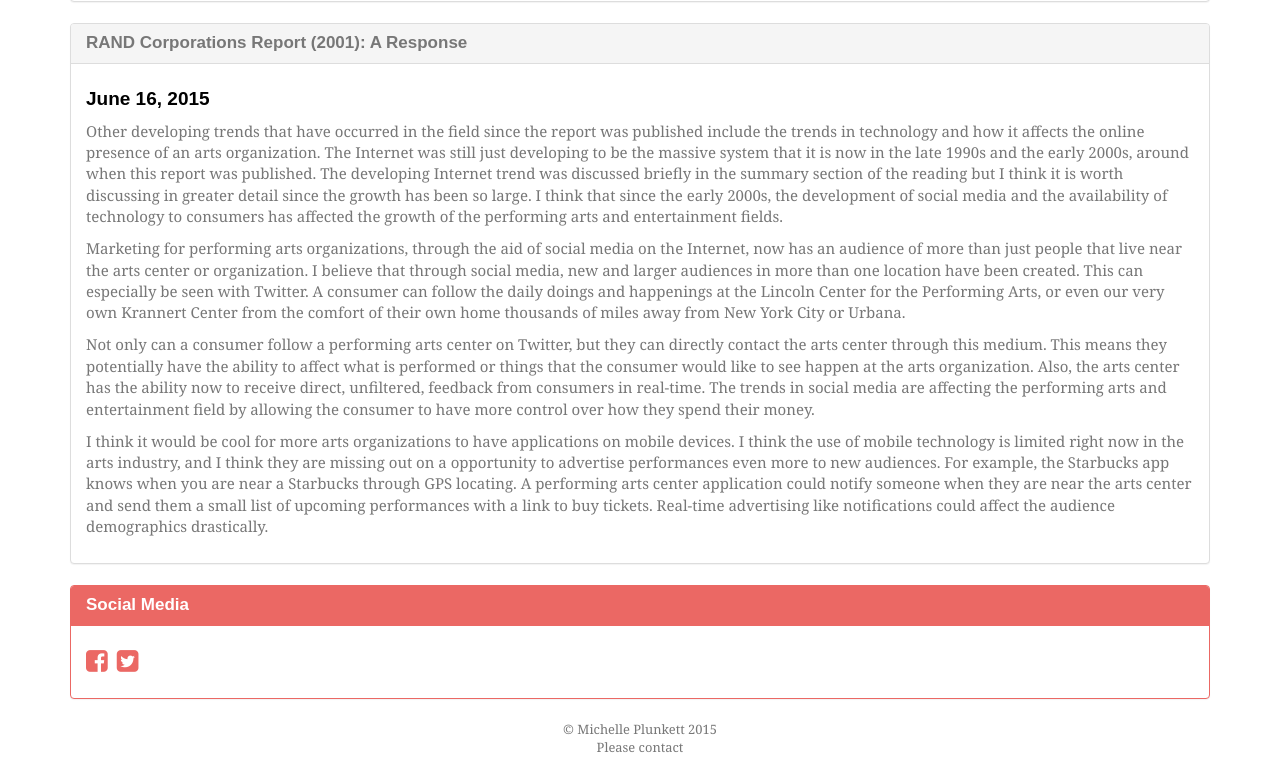
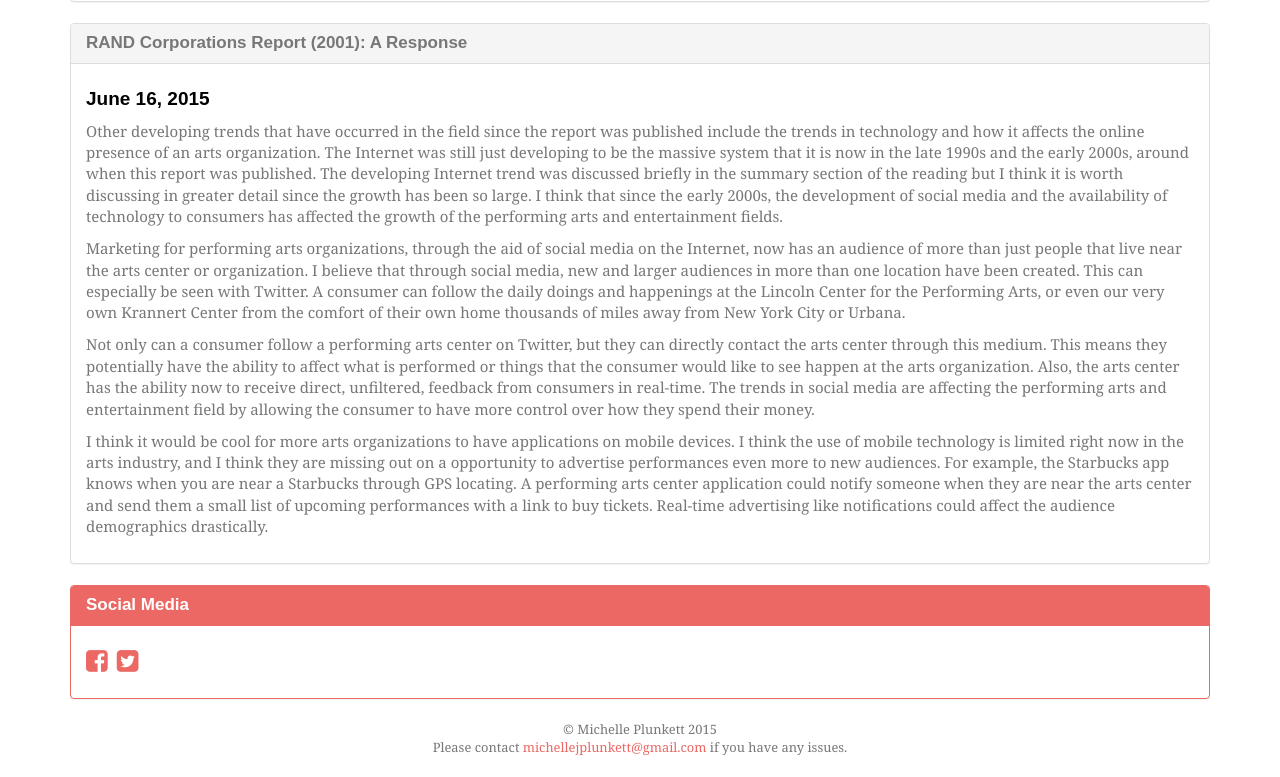
Before and after one commit to michelleplunkett/michelleplunkett.github.io, a Jekyll site: the page built from index.html, in a window 1280 px wide and 900 px high, scrolled down 1935 px, cut to the strip 123-900 px from the top of the window. Built offline with Jekyll 4.4.1, drawn with Linux system fonts in a browser that asks for light colours; nearby versions of some CDN libraries; some web fonts are replaced; Markdown is read by kramdown in place of the engine named in the settings; some of the changed lines change nothing that is shown.

Commit message:
Update footer.html

```diff
--- a/_includes/footer.html
+++ b/_includes/footer.html
@@ -3,6 +3,6 @@
     <!-- <h2 class="lead">&mdash; {{ site.title }} &mdash;</h2> -->
     <!-- <p class="lead small">{{ site.description }}</p> -->
     <p class="lead small">© Michelle Plunkett 2015<br>
-    Please contact <a href="mailto:michellejplunkett@gmail.com>michellejplunkett@gmail.com</a> if you have any issues.</p>
+    Please contact <a href="mailto:michellejplunkett@gmail.com">michellejplunkett@gmail.com</a> if you have any issues.</p>
   </div>
 </footer>
```
